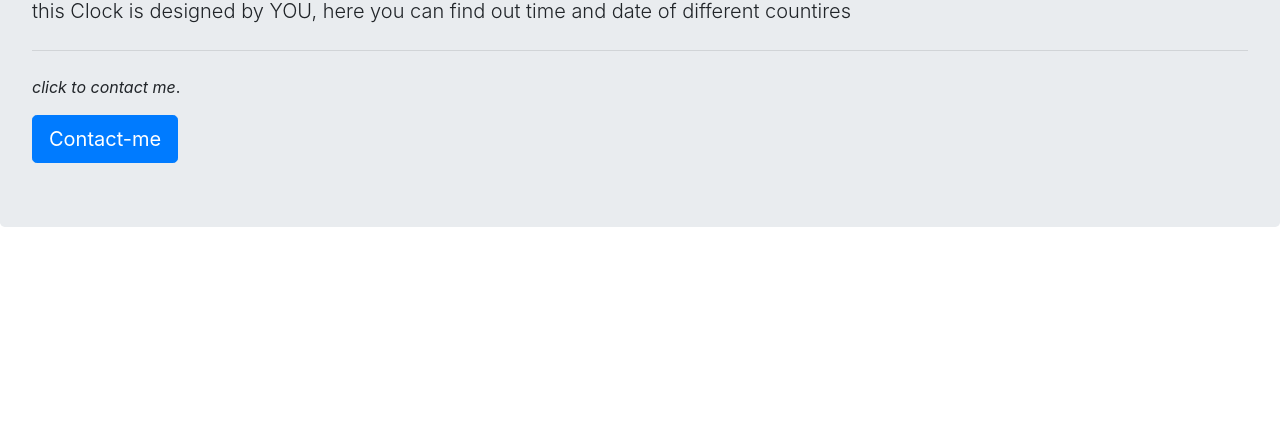
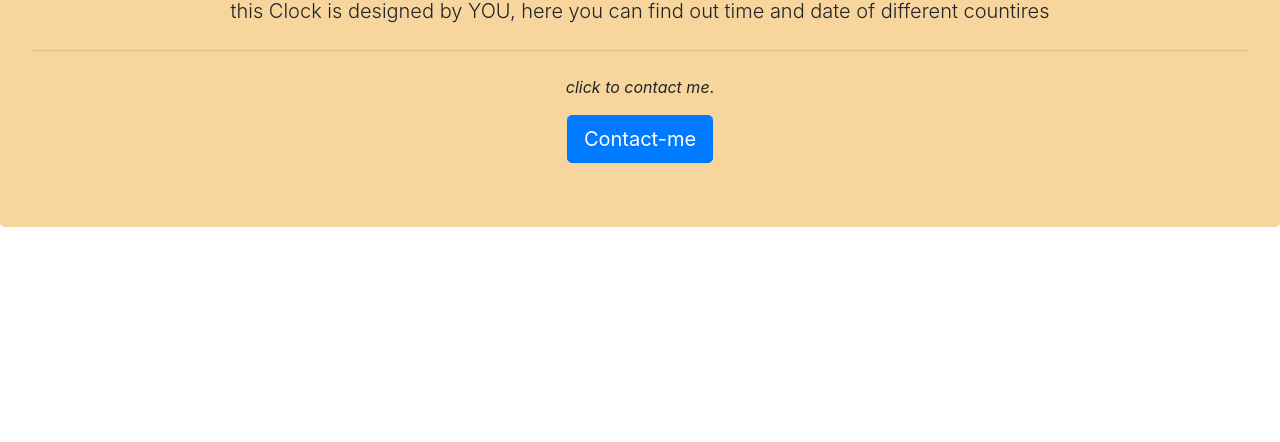
Before and after one commit to abhishek-qq/Clock-USING-javascript, a plain HTML site: page index.html in a window 1280 px wide. Shown: the part 358-800 px from the top of the page. Drawn offline with nearby package versions, Linux system fonts and the light colour scheme.

Commit message:
Update style.css

```diff
--- a/style.css
+++ b/style.css
@@ -1,3 +1,4 @@
-/* h1{
-    color: blueviolet;
-} */
+.jumbotron {
+    background-color: #F7D59C;
+    text-align: center;
+}
```
